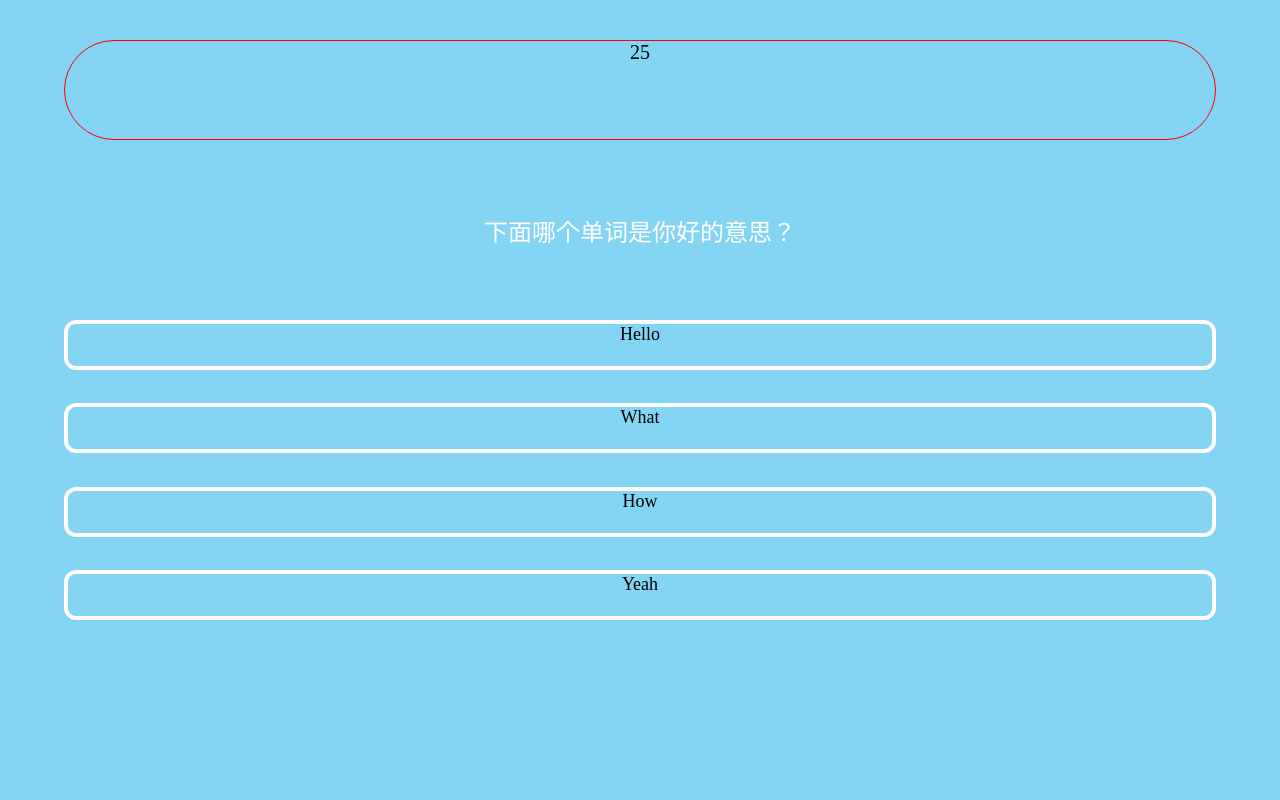
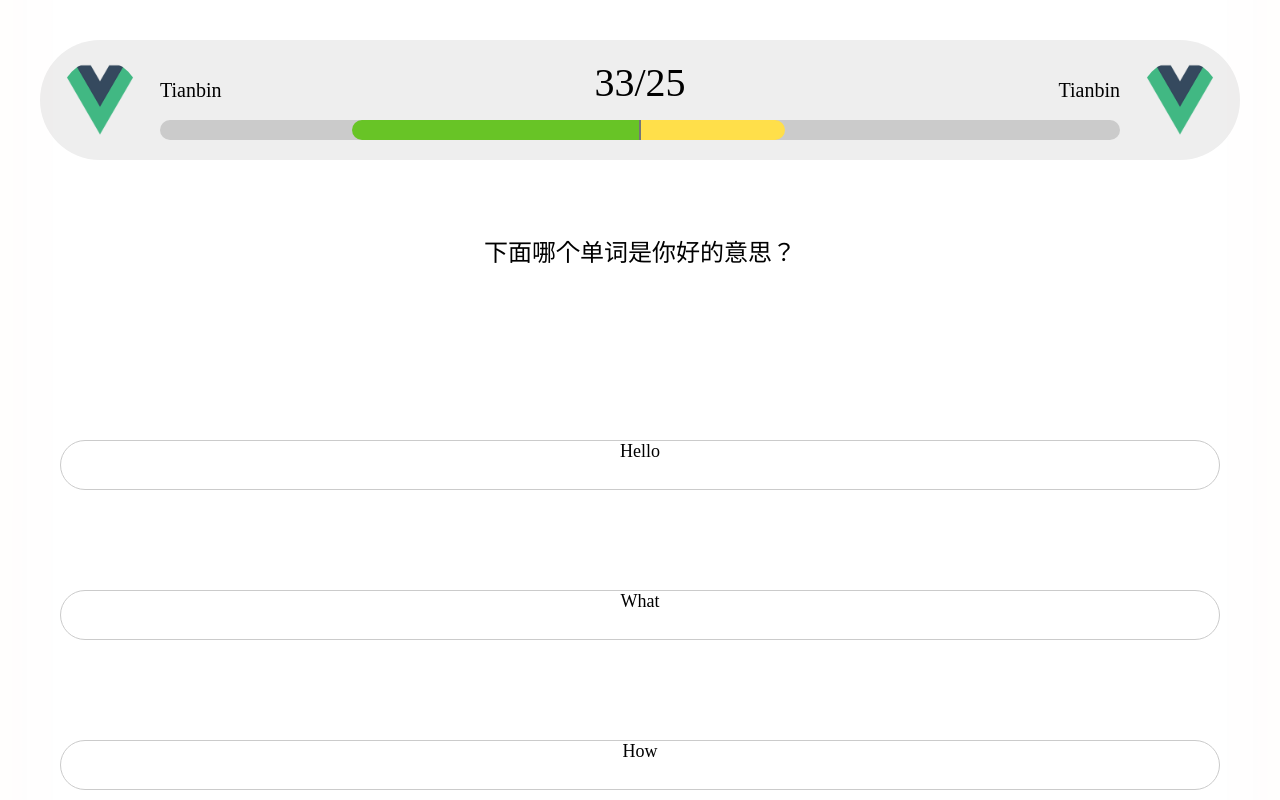
Before and after one commit to TianbinTobin/words_pk, a Vue app: page / in a window 1280 px wide. Built offline with nearby package versions, Linux system fonts and the light colour scheme.

Commit message:
拆分角色部分为单独组件

```diff
--- a/src/App.vue
+++ b/src/App.vue
@@ -1,9 +1,7 @@
 <template>
   <div id="app">
     <div class="app_container">
-      <div class="header">
-        <div class="player_list" @click="nextExam()">{{time}}</div>
-      </div>
+      <player :user="user" @next-exam="nextExam"></player>
       <transition
         name="custom-classes-transition"
         enter-active-class="animated fadeIn"
@@ -29,10 +27,15 @@
 </template>
 
 <script>
+  import player from './components/Player.vue'
   export default {
     name: 'app',
+    components: {
+      player
+    },
     data: function () {
       return {
+        user: 'Tianbin',
         exam: {
           id: 1,
           title: '下面哪个单词是你好的意思？',
@@ -81,6 +84,8 @@
         this.index++
         this.examHide()
         this.questionNumShow()
+        this.resetCountDown()
+        this.warningShow()
         if (this.setTimeout) {
           clearTimeout(this.setTimeout)
         }
@@ -97,55 +102,58 @@
         } else {
           clearTimeout(this.countDownTimeOut)
         }
+      },
+      resetCountDown () {
+        this.time = 31
+        if (this.countDownTimeOut) {
+          clearTimeout(this.countDownTimeOut)
+        }
+        this.countDown()
       }
     },
     mounted () {
       this.nextExam()
-      this.countDown()
+//      let socket = new WebSocket('ws://localhost:8181')
+//      socket.onopen = function () {
+//        console.log(1)
+//      }let socket = new WebSocket('ws://localhost:8181')
+//      socket.onopen = function () {
+//        console.log(1)
+//      }
     }
   }
 </script>
 
-<style>
+<style scoped>
   #app {
     width: 100%;
     height: 100%;
     position: relative;
-    background: #84d5f4;
+    background: #ffffff;
   }
   .app_container {
+    display: flex;
+    flex-direction: column;
     width: 100%;
-    height: 100%;
-  }
-  .header {
-    width: 100%;
-    box-sizing: border-box;
-    padding: 2rem 64px;
-    height: 9rem;
-  }
-  .player_list {
-    width: 100%;
-    height: 100%;
-    box-sizing: border-box;
-    border-radius: 3.5rem;
-    border: 1px solid red;
-    text-align: center;
+    min-height: 100%;
+    overflow: visible;
+    overflow-x: hidden;
+    position: absolute;
   }
   .body {
     width: 100%;
     box-sizing: border-box;
-    padding: 2rem 64px;
+    padding: 2rem 3rem;
   }
   .exam_title {
     width: 100%;
-    height: 5rem;
+    min-height: 10rem;
     text-align: center;
     font-size: 24px;
-    color: #ffffff;
   }
   .exam_options {
     width: 100%;
-    min-height: 300px;
+    min-height: 25rem;
     display: flex;
     flex-direction: column;
     justify-content: space-between;
@@ -155,8 +163,8 @@
     text-align: center;
     box-sizing: border-box;
     height: 50px;
-    border: 4px solid #fff;
-    border-radius: 12px;
+    border: 1px solid #CBCBCB;
+    border-radius: 100px;
     font-size: 18px;
   }
   .exam_option_text {
@@ -171,7 +179,7 @@
     flex-wrap: wrap;
   }
   .wrapper_warning_left, .wrapper_warning_right {
-    width: 64px;
+    width: 4rem;
     height: 100%;
     position: absolute;
     top: 0;
--- a/src/assets/app.css
+++ b/src/assets/app.css
@@ -21,3 +21,23 @@ html {
     font-size: 125%!important; /* 20÷16=125% */
   }
 }
+
+.fl {
+  float: left !important;
+}
+
+.fr {
+  float: right !important;
+}
+
+/*清除浮动*/
+.clearfix:before {
+  display: table;
+  content: "";
+}
+
+.clearfix:after {
+  display: table;
+  clear: both;
+  content: "";
+}
--- /dev/null
+++ b/src/components/Player.vue
@@ -0,0 +1,144 @@
+<template>
+  <div class="header">
+    <div class="player_list clearfix" @click="nextExam">
+      <div class="player_score">33/25</div>
+      <div class="player_item_l fl clearfix">
+        <div class="player_logo fl">
+          <img src="../assets/logo.png">
+        </div>
+        <div class="player_label">
+          <div class="player_user fl">{{user}}</div>
+        </div>
+        <div class="player_progress clearfix">
+          <div class="player_progress_score fr"></div>
+        </div>
+      </div>
+      <div class="player_item_r fr clearfix">
+        <div class="player_logo fr">
+          <img src="../assets/logo.png">
+        </div>
+        <div class="player_label">
+          <div class="player_user fr">{{user}}</div>
+        </div>
+        <div class="player_progress clearfix">
+          <div class="player_progress_score fl"></div>
+        </div>
+      </div>
+    </div>
+  </div>
+</template>
+<script>
+  export default {
+    name: 'player',
+    props: ['user'],
+    methods: {
+      nextExam () {
+        this.$emit('next-exam')
+      }
+    }
+  }
+</script>
+<style scoped>
+  .header {
+    width: 100%;
+    box-sizing: border-box;
+    padding: 2rem 2rem;
+    height: 10rem;
+  }
+  .player_list {
+    width: 100%;
+    height: 100%;
+    box-sizing: border-box;
+    border-radius: 3.5rem;
+    text-align: center;
+    background: #EEEEEE;
+    padding: 1rem;
+    position: relative;
+  }
+  .player_score {
+    position: absolute;
+    margin: auto;
+    top: 1rem;
+    left: 0;
+    right: 0;
+    font-size: 2rem;
+  }
+  .player_item_l, .player_item_r {
+    position: relative;
+    box-sizing: border-box;
+    width: 50%;
+    height: 100%;
+  }
+  .player_item_l {
+    padding-left: 5rem;
+  }
+  .player_item_r {
+    padding-right: 5rem;
+  }
+  .player_item_l .player_logo {
+    left: 0;
+  }
+  .player_item_r .player_logo {
+    right: 0;
+  }
+  .player_logo {
+    position: absolute;
+    top: 0;
+    width: 4rem;
+    height: 4rem;
+    border-radius: 2rem;
+    overflow: hidden;
+  }
+  .player_logo img {
+    max-width: 100%;
+    max-height: 100%;
+  }
+  .player_label {
+    width: 100%;
+    height: 3rem;
+    line-height: 3rem;
+    text-overflow: ellipsis;
+  }
+  .player_item_l .player_label {
+    text-align: left;
+  }
+  .player_item_r .player_label {
+    text-align: right;
+  }
+  .player_user {
+    width: 60%;
+    height: 100%;
+    text-overflow: ellipsis;
+  }
+  .player_progress {
+    width: 100%;
+    height: 1rem;
+    background: #CBCBCB;
+    box-sizing: border-box;
+  }
+  .player_item_l .player_progress {
+    border-bottom-left-radius: 56px;
+    border-top-left-radius: 56px;
+    border-right: 1px solid #747578;
+  }
+  .player_item_r .player_progress {
+    border-bottom-right-radius: 56px;
+    border-top-right-radius: 56px;
+    border-left: 1px solid #747578;
+  }
+  .player_progress_score {
+    height: 1rem;
+  }
+  .player_item_l .player_progress_score {
+    border-bottom-left-radius: 56px;
+    border-top-left-radius: 56px;
+    background: #68C426;
+    width: 60%;
+  }
+  .player_item_r .player_progress_score {
+    border-bottom-right-radius: 56px;
+    border-top-right-radius: 56px;
+    background: #FFDF4A;
+    width: 30%;
+  }
+</style>
```
Also changed, not shown: 1 other file (tests, documents, lock files or other folders).
